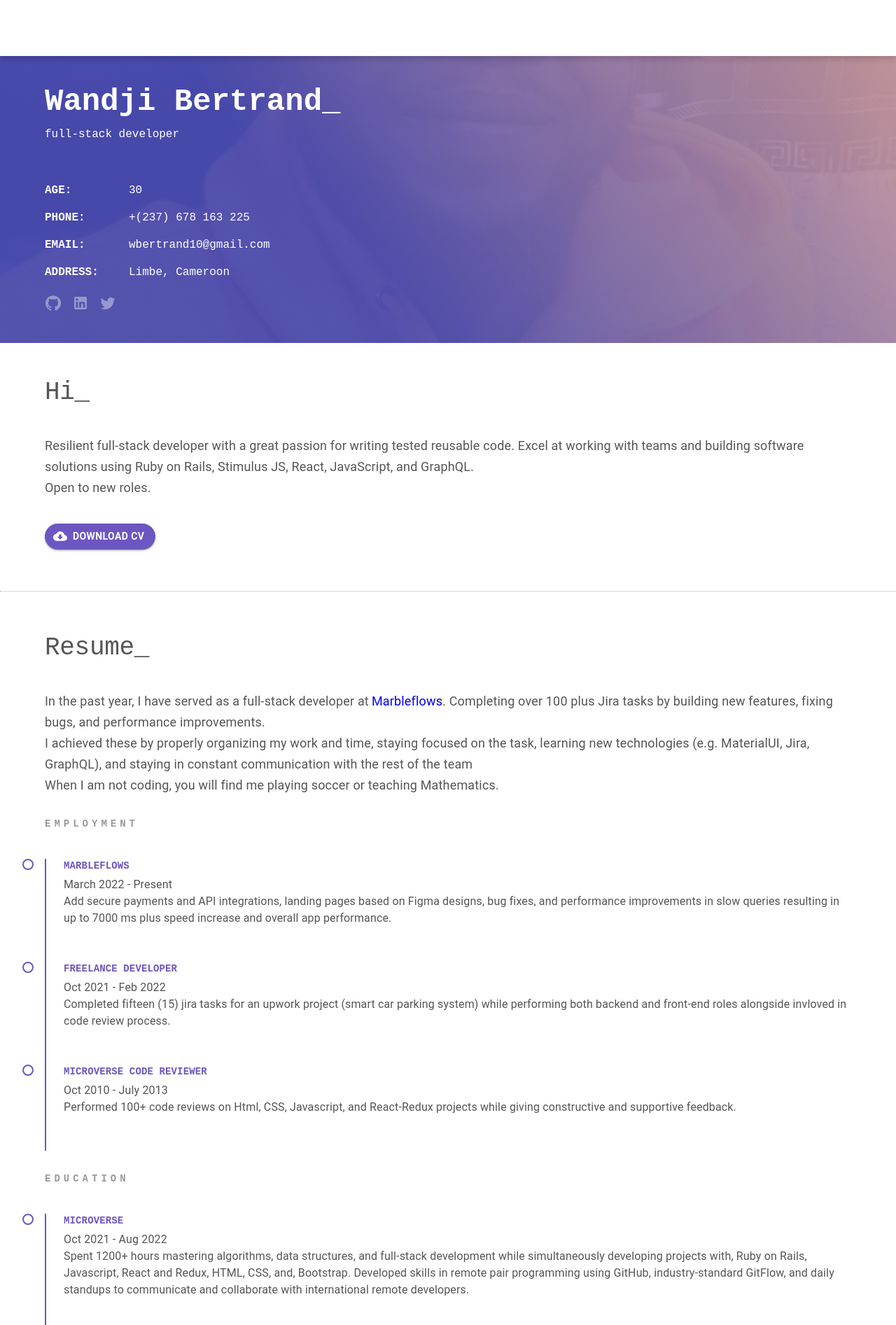
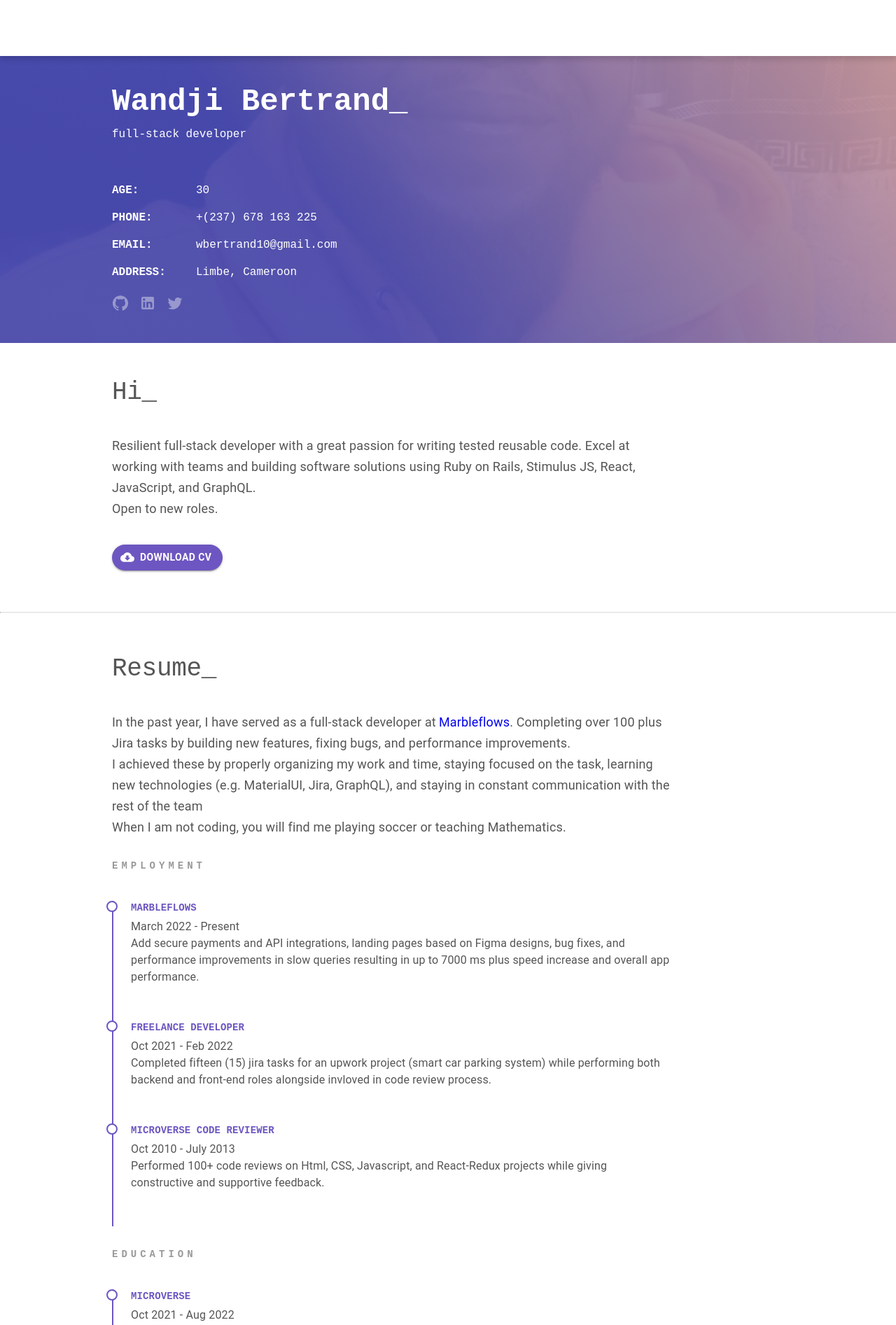
Before and after one commit to wandji20/Portfolio, a React (Create React App) app: page / in a window 1280 px wide. Shown: the top 1893 px of the page at 70% size. Built offline with nearby package versions, Linux system fonts and the light colour scheme; the HTML template or start-up script is replaced by a standard one.

Commit message:
Add tablet view

```diff
--- a/src/App.js
+++ b/src/App.js
@@ -51,8 +51,14 @@ function App() {
   return (
     <Grid>
       <Profile activeNav />
-      <Grid sx={{ padding: { xs: '50px 16px' } }}>
-        <Container sx={{ padding: 0 }}>
+      <Grid sx={{ padding: { xs: '50px 16px', sm: '50px 0' } }}>
+        <Container sx={{
+          padding: '0 !important',
+          width: {
+            xs: '100%', sm: '90%', md: '80%', lg: '75%',
+          },
+        }}
+        >
           <Typography
             variant="h2"
             sx={{
@@ -66,7 +72,7 @@ function App() {
           >
             Hi_
           </Typography>
-          <Typography sx={{ lineHeight: 'inherit', fontSize: 'inherit' }}>
+          <Typography sx={{ lineHeight: 'inherit', fontSize: 'inherit', maxWidth: { sm: '600px', md: '800px' } }}>
             Resilient full-stack developer with a great passion for writing tested reusable code.
             Excel at working with teams and building software solutions using Ruby on Rails,
             Stimulus JS, React, JavaScript, and GraphQL.
--- a/src/components/Contact.js
+++ b/src/components/Contact.js
@@ -1,6 +1,6 @@
 import React, { useState } from 'react';
 import {
-  Box, Button, Grid, Link, Snackbar, TextField, Typography,
+  Box, Button, Container, Grid, Link, Snackbar, TextField, Typography,
 } from '@mui/material';
 import GitHubIcon from '@mui/icons-material/GitHub';
 import LinkedInIcon from '@mui/icons-material/LinkedIn';
@@ -85,19 +85,34 @@ const Contact = () => {
         }}
         id="contact"
       >
+        <Container
+          sx={{
+            padding: '0 !important',
+            width: {
+              xs: '100%', sm: '90%', md: '80%', lg: '75%',
+            },
+          }}
+        >
           <Typography
             variant="p"
             sx={{
-            margiBbottom: '40px',
+              marginBottom: '40px',
               fontSize: '36px',
               lineHeight: '42px',
               fontFamily: 'Roboto Mono,monospace',
+              display: 'block',
             }}
           >
             Get in touch_
           </Typography>
-        <Grid>
-          <Grid>
+          <Grid sx={{ display: 'flex', justifyContent: 'space-between', flexWrap: 'wrap' }}>
+            <Grid sx={{
+              width: { xs: '100%', md: '48%' },
+              display: { md: 'flex' },
+              flexDirection: { md: 'column' },
+              justifyContent: { md: 'space-around' },
+            }}
+            >
               <Box sx={{ marginBottom: '20px' }}>
                 <dl className="contact-list">
                   <dt>PHONE</dt>
@@ -122,6 +137,7 @@ const Contact = () => {
               fontSize: '16px',
               lineHeight: '24px',
               fontFamily: 'Roboto Mono,monospace',
+              width: { xs: '100%', md: '48%' },
             }}
             >
               <Typography sx={{
@@ -201,8 +217,6 @@ const Contact = () => {
               </form>
             </Grid>
           </Grid>
-      </Grid>
-
           <Snackbar
             sx={{
               minWidth: 'auto',
@@ -228,6 +242,8 @@ const Contact = () => {
             message={notificationMessage}
             key="bottomright"
           />
+        </Container>
+      </Grid>
 
     </>
 
--- a/src/components/Nav.js
+++ b/src/components/Nav.js
@@ -33,7 +33,18 @@ const Nav = ({ activeNav }) => {
           boxShadow,
         }}
       >
-        <Container maxWidth="xl" sx={{ height: '100%' }}>
+        <Container
+          maxWidth="xl"
+          sx={{
+            height: '100%',
+            padding: {
+              xs: '0 16px', sm: 0,
+            },
+            width: {
+              xs: '100%', sm: '90%', md: '80%', lg: '75%',
+            },
+          }}
+        >
           <Toolbar disableGutters sx={{ alignItems: `${activeNav ? 'center' : 'flex-end'}`, height: '100%' }}>
             <Box sx={{ flexGrow: 1, display: { xs: 'flex', md: 'none' } }}>
               <IconButton
--- a/src/components/Profile.js
+++ b/src/components/Profile.js
@@ -19,7 +19,18 @@ const Profile = ({ activeNav }) => (
   >
     <Grid sx={{ background: 'linear-gradient(54deg,rgba(74,76,179,.95) 34%,hsla(0,34%,71%,.95))' }}>
       <Nav activeNav={activeNav} />
-      <Container id="hello" sx={{ fontFamily: 'Roboto Mono,monospace', paddingTop: { xs: '80px' } }}>
+      <Container
+        id="hello"
+        sx={{
+          fontFamily: 'Roboto Mono,monospace',
+          padding: {
+            xs: '80px 16px 0', sm: '80px 0 0',
+          },
+          width: {
+            xs: '100%', sm: '90%', md: '80%', lg: '75%',
+          },
+        }}
+      >
         <Grid sx={{ padding: 0, color: 'white' }}>
           <Box sx={{ display: 'flex', flexDirection: 'column' }}>
             <Typography
--- a/src/components/Projects.js
+++ b/src/components/Projects.js
@@ -23,8 +23,14 @@ const Item = styled(Paper)(({ theme }) => ({
 }));
 
 const Projects = () => (
-  <Grid sx={{ padding: '50px 16px', scrollMarginTop: '80px' }} id="projects">
-    <Container sx={{ padding: 0 }}>
+  <Grid sx={{ padding: { xs: '50px 16px', sm: '50px 0' }, scrollMarginTop: '80px' }} id="projects">
+    <Container sx={{
+      padding: '0 !important',
+      width: {
+        xs: '100%', sm: '90%', md: '80%', lg: '75%',
+      },
+    }}
+    >
       <Typography
         variant="h2"
         sx={{
@@ -33,20 +39,22 @@ const Projects = () => (
       >
         My Projects_
       </Typography>
-      <Grid>
+      <Grid container sx={{ display: 'flex', flexWrap: 'wrap', justifyContent: 'center' }} spacing={{ xs: 3, sm: 4 }}>
         {projects.map((project) => (
-          <Box key={project.id} sx={{ padding: { xs: '15px 0' }, maxWidth: 600 }}>
+          <Grid item key={project.id} sx={{ width: { xs: '100%' } }}>
             <Card sx={{
               display: { xs: 'block', md: 'flex' },
-              justifyContent: 'center',
+              justifyContent: 'space-between',
               alignItems: 'center',
+              padding: '10px',
             }}
             >
               <CardMedia
                 className="project-image"
                 image={project.url}
+                sx={{ width: { md: '48%' } }}
               />
-              <Box>
+              <Box sx={{ width: { md: '48%' } }}>
                 <CardContent>
                   <Typography
                     gutterBottom
@@ -94,7 +102,7 @@ const Projects = () => (
                 </CardActions>
               </Box>
             </Card>
-          </Box>
+          </Grid>
         ))}
       </Grid>
     </Container>
--- a/src/components/Resume.js
+++ b/src/components/Resume.js
@@ -13,11 +13,29 @@ const Resume = () => {
     { name: 'HTML', competence: 85 },
     { name: 'CSS', competence: 83 },
     { name: 'GIT', competence: 72 },
+    { name: 'Jira', competence: 80 },
   ];
 
   return (
-    <Grid sx={{ padding: '50px 16px', scrollMarginTop: '80px' }} id="resume">
-      <Container sx={{ padding: 0 }}>
+    <Grid
+      sx={{
+        padding: { xs: '50px 16px', sm: '50px 0' },
+        scrollMarginTop: '80px',
+      }}
+      id="resume"
+    >
+      <Container
+        sx={{
+          padding: { xs: '0 16px', sm: 0 },
+          width: {
+            xs: '100%',
+            sm: '90%',
+            md: '80%',
+            lg: '75%',
+            position: 'relative',
+          },
+        }}
+      >
         <Typography
           variant="h2"
           sx={{
@@ -26,7 +44,7 @@ const Resume = () => {
         >
           Resume_
         </Typography>
-        <Typography sx={{ lineHeight: 'inherit', fontSize: 'inherit' }}>
+        <Typography sx={{ lineHeight: 'inherit', fontSize: 'inherit', maxWidth: { sm: '600px', md: '800px' } }}>
           In the past year, I have served as a full-stack developer at
           <a
             href="https://marbleflows.com"
@@ -41,12 +59,15 @@ const Resume = () => {
           and performance improvements.
 
         </Typography>
-        <Typography sx={{ lineHeight: 'inherit', fontSize: 'inherit' }}>
+        <Typography sx={{ lineHeight: 'inherit', fontSize: 'inherit', maxWidth: { sm: '600px', md: '800px' } }}>
           I achieved these by properly organizing my work and time, staying focused on the task,
           learning new technologies (e.g. MaterialUI, Jira, GraphQL), and staying in constant
           communication with the rest of the team
         </Typography>
-        <Typography sx={{ marginBottom: '30px', lineHeight: 'inherit', fontSize: 'inherit' }}>
+        <Typography sx={{
+          marginBottom: '30px', lineHeight: 'inherit', fontSize: 'inherit', maxWidth: { sm: '600px', md: '800px' },
+        }}
+        >
           When I am not coding, you will find me playing soccer or teaching Mathematics.
         </Typography>
         <Grid className="resume">
@@ -142,7 +163,7 @@ const Resume = () => {
             >
               General Skills
             </Typography>
-            <Grid sx={{ display: 'flex', flexDirection: 'column' }}>
+            <Grid sx={{ display: 'flex', flexWrap: 'wrap', justifyContent: 'space-between' }}>
               {
                 skills.map((skill) => (
                   <Skill key={skill.name} skill={skill} />
--- a/src/components/Skill.js
+++ b/src/components/Skill.js
@@ -37,7 +37,7 @@ const Skill = ({ skill }) => {
   }, [isVisible]);
 
   return (
-    <Box>
+    <Box sx={{ width: { xs: '100%', md: '45%' } }}>
       <p className="progress-list">
         <span>{skill.name}</span>
         {' '}
--- a/src/index.css
+++ b/src/index.css
@@ -69,6 +69,7 @@ body {
   border-left: 2px solid #6d56c1;
   padding-left: 25px;
   padding-bottom: 50px;
+  max-width: 600px;
 }
 
 #resume .resume-list-item-title {
@@ -106,16 +107,22 @@ body {
         sm: '100%', md: 353, lg: 450, xl: 650,
       },
     }} */
-    height: 205px;
+    height: 300px;
   }
 }
 
 @media screen and (min-width: 600px) {
-  .project-image {
+  .resume-list .resume-list-item::before {
+    left: -8px;
+  }
+}
+
+@media screen and (min-width: 998px) {
+  /* .project-image {
     height: 250px;
+  } */
+  .resume-list .resume-list-item {
+    max-width: 800px;
   }
 
-  .resume-list .resume-list-item::before {
-    left: 32px;
-  }
 }
```
Lines whose indentation alone changed are shown as unchanged.
